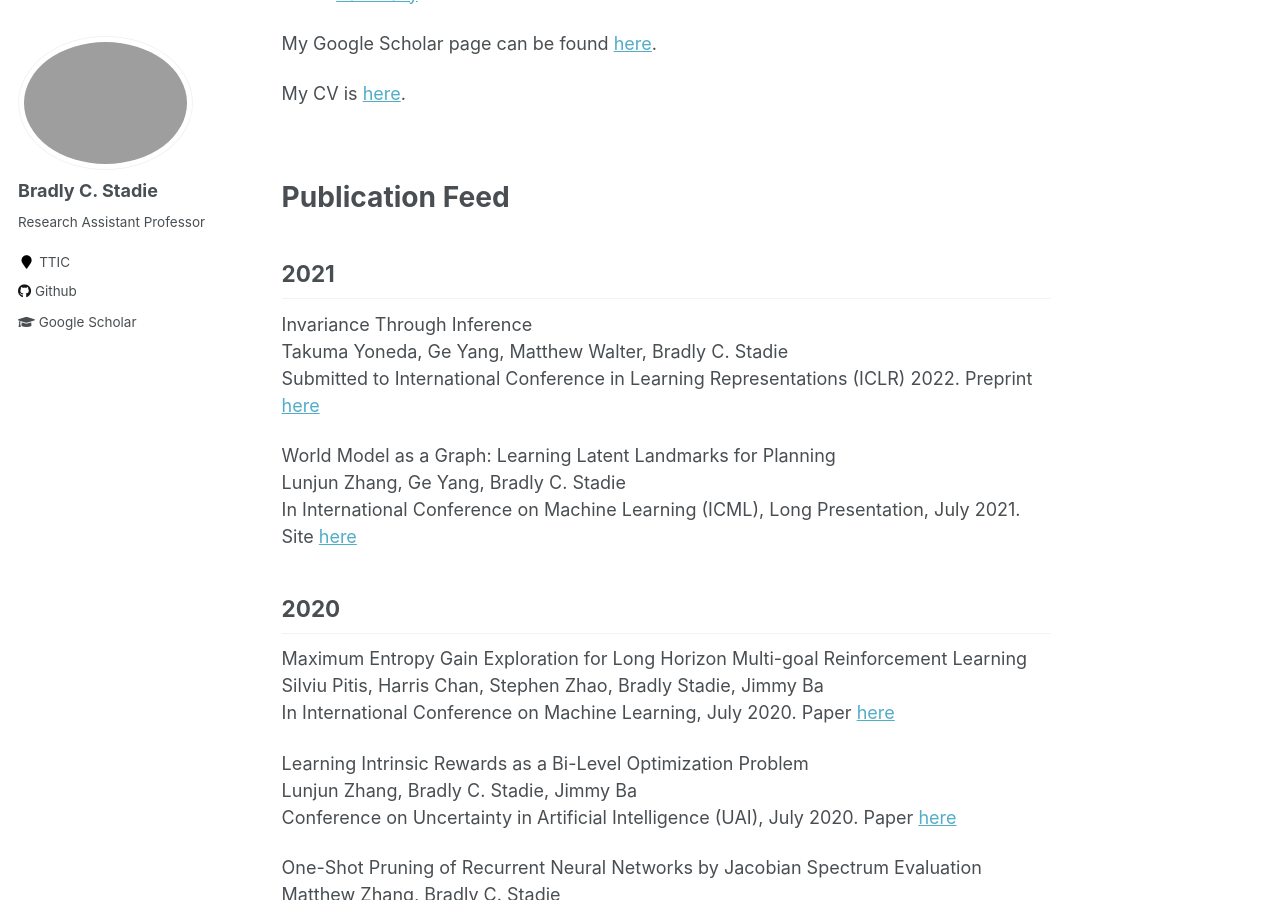
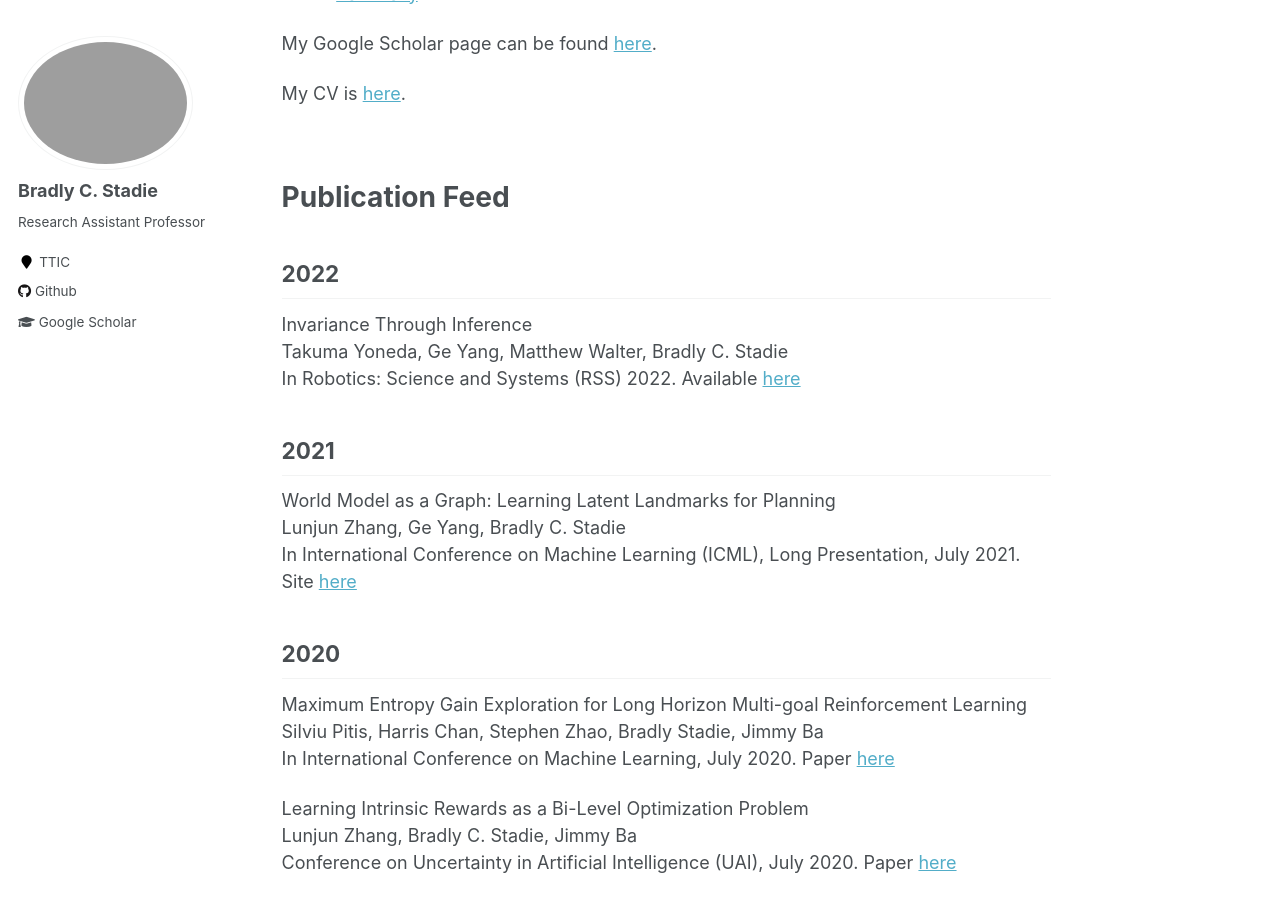
Before and after one commit to bstadie/bstadie.github.io, a Jekyll site: the page built from _pages/about.md, in a window 1280 px wide and 900 px high, scrolled down 571 px. Built offline with Jekyll 4.4.1, drawn with Linux system fonts in a browser that asks for light colours.

Commit message:
Update about.md

```diff
--- a/_pages/about.md
+++ b/_pages/about.md
@@ -43,11 +43,15 @@ My CV is [here](files/bstadie_cv.pdf).
 Publication Feed
 ======
 
+2022
+---------------
+
+Invariance Through Inference
+Takuma Yoneda, Ge Yang, Matthew Walter, Bradly C. Stadie
+In Robotics: Science and Systems (RSS) 2022. Available [here](https://arxiv.org/abs/2112.08526)
+
 2021
 ---------------
-Invariance Through Inference
-Takuma Yoneda, Ge Yang, Matthew Walter, Bradly C. Stadie
-Submitted to International Conference in Learning Representations (ICLR) 2022. Preprint [here](https://openreview.net/forum?id=vXGcHthY6v)
 
 World Model as a Graph: Learning Latent Landmarks for Planning
 Lunjun Zhang, Ge Yang, Bradly C. Stadie
```
